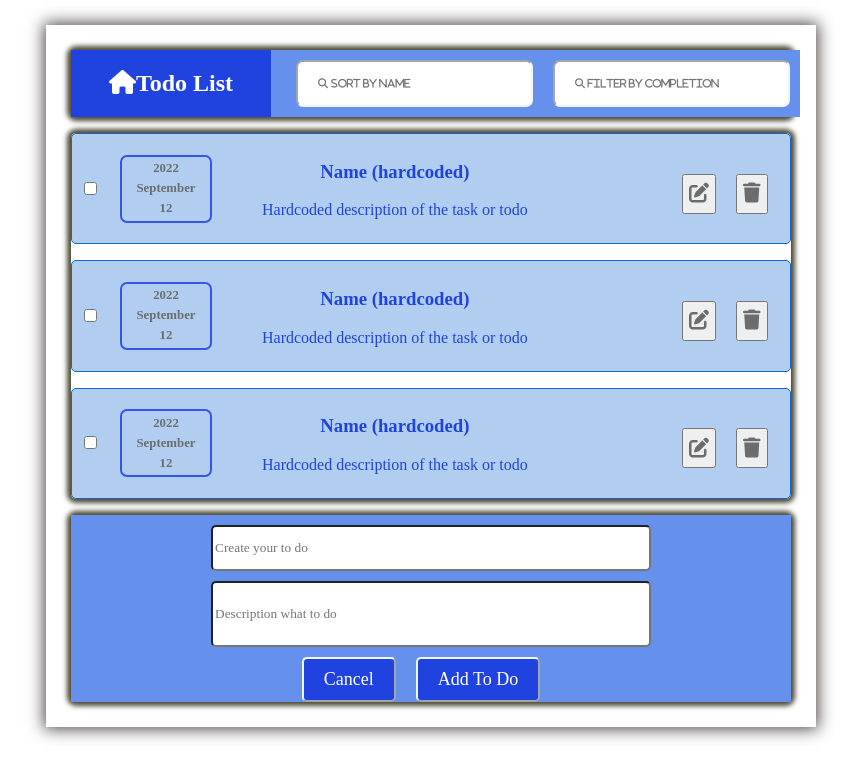
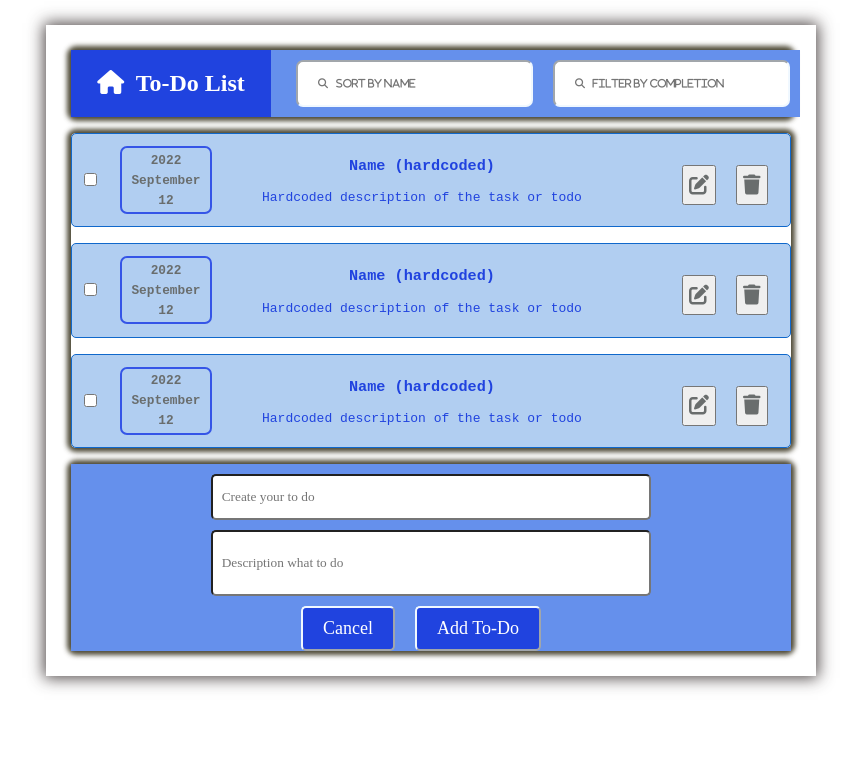
Before and after one commit to solidity247/todo-list, a React (Vite) app: page / in a window 1280 px wide. Shown: the top 780 px of the page, without its empty margins (69-930 px from the left). Built offline with nearby package versions, Linux system fonts and the light colour scheme.

Commit message:
please check some changes in css

```diff
--- a/src/components/AddForm.css
+++ b/src/components/AddForm.css
@@ -33,11 +33,13 @@
     font-size: large;
 }
 .cancelBtn:hover {
-    background-color: rgb(94, 93, 97);
+    background-color: rgb(171, 165, 187);
+    color: blue;
 
 }
 .addBtn:hover {
-    background-color: rgb(94, 93, 97);
+    background-color: rgb(171, 165, 187);
+    color: blue;
 
 }
 
--- a/src/components/AddForm.jsx
+++ b/src/components/AddForm.jsx
@@ -11,12 +11,12 @@ class AddForm extends React.Component{
         return(
             <Wrapper id="wrap">
                 <div className='input'>
-                    <input className='create-todo' type="text" placeholder='Create your to do'/>
-                    <input className='description' type="text" placeholder='Description what to do'/>
+                    <input className='create-todo' type="text" placeholder='&nbsp; Create your to do'/>
+                    <input className='description' type="text" placeholder='&nbsp; Description what to do'/>
                 </div>
                 <div className='btns'>
                     <button className='cancelBtn'>Cancel</button>
-                    <button className='addBtn'>Add To Do</button>
+                    <button className='addBtn'>Add To-Do</button>
                 </div>
             </Wrapper>
         )
--- a/src/components/Header.css
+++ b/src/components/Header.css
@@ -49,8 +49,8 @@ header {
 }
 
 .house:hover {
-  background-color: rgb(94, 93, 97);
-  color: var(--babyblue);
+  background-color: rgb(172, 169, 183);
+  color: var(--blue);
 }
 
 .search {
--- a/src/components/Header.jsx
+++ b/src/components/Header.jsx
@@ -17,14 +17,14 @@ export default class Header extends React.Component {
             <h2>
               {" "}
               <i className="fa-solid fa-house"></i>
-              Todo List
+              &nbsp; To-Do List
             </h2>
           </a>
 
           <div className="search">
 
-            <input className="find" type="text" placeholder="&#xF002; sort by name" />
-            <input className="find" type="text" placeholder="&#xF002; filter by completion" />
+            <input className="find" type="text" placeholder="&#xF002; &nbsp; sort by name" />
+            <input className="find" type="text" placeholder="&#xF002; &nbsp; filter by completion" />
             <div className="searchIcon"></div>
           </div>
         </header>
--- a/src/components/TodoNote.css
+++ b/src/components/TodoNote.css
@@ -8,7 +8,7 @@
 }
 
 .todo-note {
-  font-family: cursive;
+  font-family: monospace;
   display: flex;
   justify-content: space-between;
   align-items: center;
```
